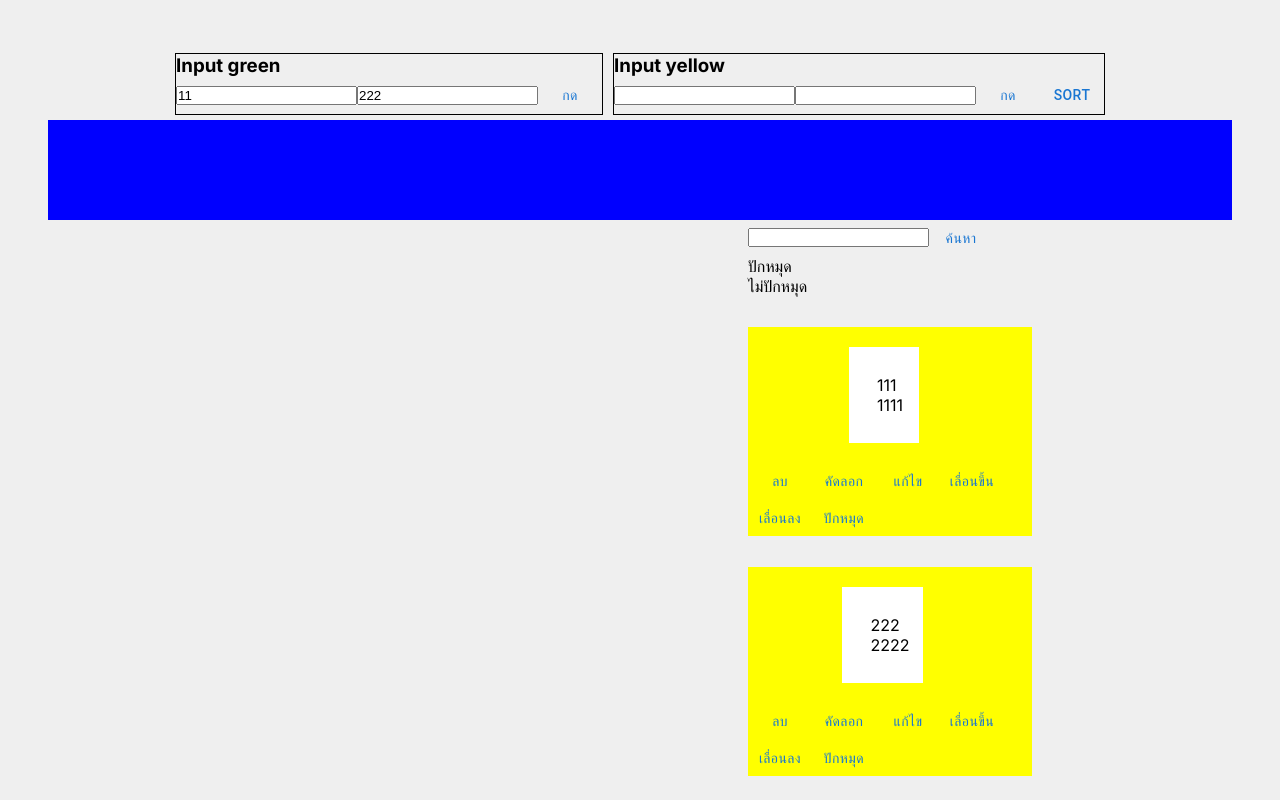
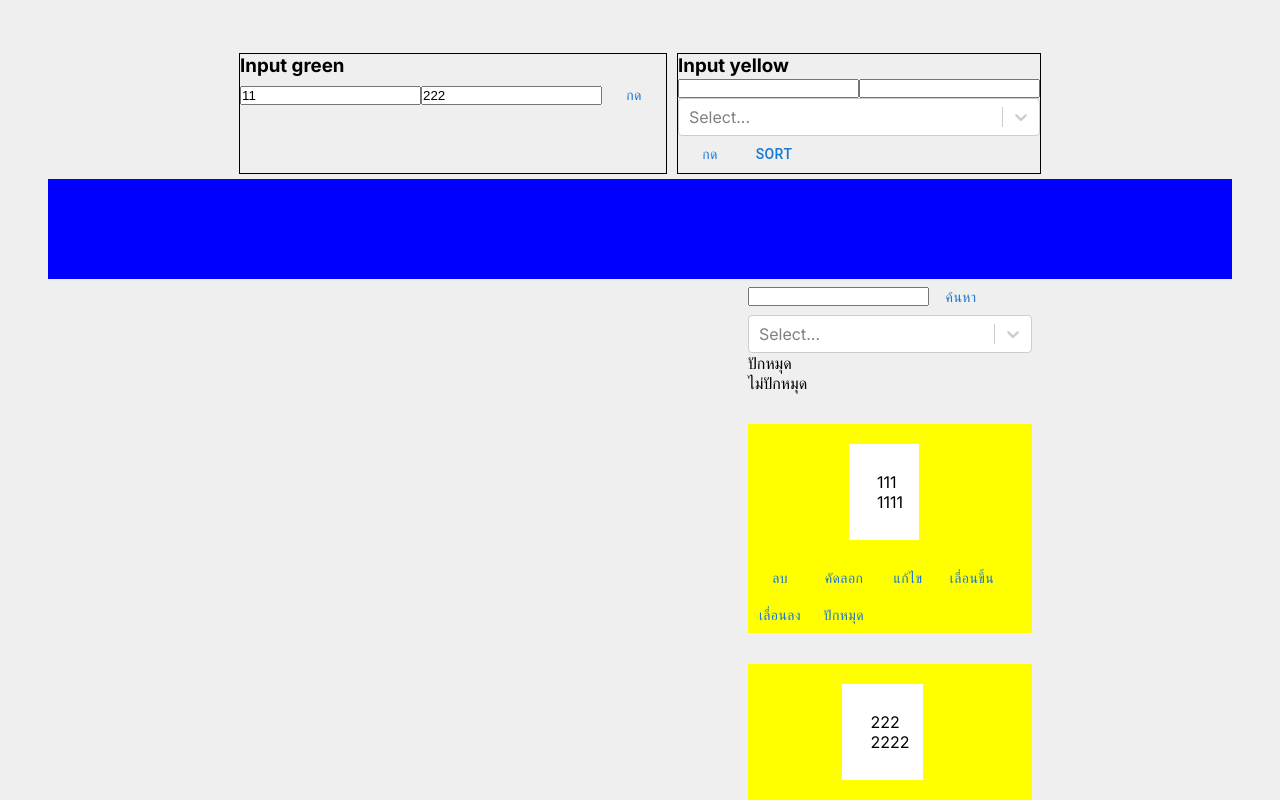
Before and after one commit to Chaipawat/studyPjame, a Next.js app: page / in a window 1280 px wide. Shown: the top 800 px of the page. Built offline with nearby package versions, Linux system fonts and the light colour scheme.

Commit message:
update namearttibute & Selectsearch

```diff
--- a/containers/Green/index.js
+++ b/containers/Green/index.js
@@ -10,7 +10,7 @@ function Showtitle({ text, content }) {
   );
 }
 
-function greenshow({ arrgreen, setArrgreen }) {
+function greenshow({ arrGreen, setArrgreen }) {
 
 
   // useEffect(() => {
@@ -19,7 +19,7 @@ function greenshow({ arrgreen, setArrgreen }) {
 
   return (
     <>
-      {arrgreen.map((obj, index) => {
+      {arrGreen.map((obj, index) => {
         return (
           <div style={{ background: obj.background, marginTop: obj.marginTop }}>
             {greenBox1(obj)}
--- a/containers/Yellow/index.js
+++ b/containers/Yellow/index.js
@@ -2,6 +2,7 @@ import React, { useState, useEffect } from "react";
 import Title from "../../components/Text/Title";
 import { Grid, Box, Button } from "@mui/material";
 import { pink } from "@mui/material/colors";
+import Select from 'react-select'
 
 function ShowYellow({ text, content, isfix }) {
   return (
@@ -13,25 +14,28 @@ function ShowYellow({ text, content, isfix }) {
 
 function Yellow2({
   form,
-  arrtemp,
+  arrTemp,
   setArrtemp,
-  setInput1,
-  setInput2,
+  setInputYel1,
+  setInputYel2,
   setEditmode,
   setEditindex,
-  arrpin,
+  arrPin,
   setPin,
-  loaddata,
+  loadDataArr,
+  options,
+  selectedOption,
+  setSelectedOption
 }) {
 
-  const [searchinput, setSearch] = useState("");
+  const [searchInput, setSearch] = useState("");
 
   useEffect(() => {
-    console.log("arrtemp : ", arrtemp);
-  }, [arrtemp]);
+    console.log("arrTemp : ", arrTemp);
+  }, [arrTemp]);
 
   function deletearr(index2) {
-    let newarrtemp = [];
+    let newarrTemp = [];
 
     // for (let i = 0; i < arrtemp.length; i++) {
     //   console.log("arrtemp[i] : " ,i, arrtemp[i])
@@ -39,49 +43,49 @@ function Yellow2({
     //     newarrtemp.push(arrtemp[i]);
     //   }
     // }
-    arrtemp.map((obj, index) => {
+    arrTemp.map((obj, index) => {
       if (index2 !== index) {
-        newarrtemp.push(obj);
+        newarrTemp.push(obj);
       }
     });
 
     // setArrtemp(arrtemp.filter((obj,index) => index2 != index))
 
-    setArrtemp(newarrtemp);
-    arrtemp.map((obj, index) => {
+    setArrtemp(newarrTemp);
+    arrTemp.map((obj, index) => {
       console.log("obj ", index, obj);
     });
     // console.log("arrt : ", arrtemp);
   }
 
   function clone(index3) {
-    let newclone = [...arrtemp];
-    let temp = arrtemp.find((obj, index) => index3 === index); //find หา index เก็บลง temp
+    let newClone = [...arrTemp];
+    let temp = arrTemp.find((obj, index) => index3 === index); //find หา index เก็บลง temp
 
-    let filterTemp = arrtemp.filter((obj) => obj.input2.includes(temp.input2)); //incldes => หาคำที่อยู่ข้างใน หาว่ามี input 2 กี่ตัว มีมากกว่าหนึ่งตัว
+    let filterTemp = arrTemp.filter((obj) => obj.inputYel2.includes(temp.inputYel2)); //incldes => หาคำที่อยู่ข้างใน หาว่ามี input 2 กี่ตัว มีมากกว่าหนึ่งตัว
 
     if (filterTemp.length > 1) {
       //เช็คความยาวถ้ามีมากกว่า 1 เช่น {123,123-COPY} ให้ต่อ -COPY + จำนวนเข้าไป
-      newclone.push({
+      newClone.push({
         ...temp,
-        input2: temp.input2 + "-COPY" + filterTemp.length,
+        inputYel2: temp.inputYel2 + "-COPY" + filterTemp.length,
       });
     } else if (filterTemp.length == 1) {
       //ถ้ามีแค่ 1 {123} ให้ต่อแค่ -COPY
-      newclone.push({ ...temp, input2: temp.input2 + "-COPY" });
+      newClone.push({ ...temp, inputYel2: temp.inputYel2 + "-COPY" });
     }
 
-    setArrtemp(newclone);
+    setArrtemp(newClone);
   }
 
   function edit(index2) {
     let newarrtemp2 = [];
 
-    arrtemp.map((obj, index) => {
+    arrTemp.map((obj, index) => {
       if (index2 == index) {
         // newarrtemp.push(obj);
-        setInput1(obj.input1);
-        setInput2(obj.input2);
+        setInputYel1(obj.inputYel1);
+        setInputYel2(obj.inputYel2);
         setEditindex(index2);
 
         // newarrtemp2.push(obj);
@@ -93,9 +97,9 @@ function Yellow2({
 
   function top(index3) {
     if (index3 > 0) {
-      let newclone = [...arrtemp];
-      let tempnow = arrtemp.find((obj, index) => index3 === index); //เช็คค่าตัวที่กด
-      let temppre = arrtemp.find((obj, index) => index3 - 1 === index); //เช็คค่าข้างบน
+      let newclone = [...arrTemp];
+      let tempnow = arrTemp.find((obj, index) => index3 === index); //เช็คค่าตัวที่กด
+      let temppre = arrTemp.find((obj, index) => index3 - 1 === index); //เช็คค่าข้างบน
 
       newclone[index3 - 1] = tempnow;
       newclone[index3] = temppre;
@@ -105,10 +109,10 @@ function Yellow2({
   }
 
   function down(index3) {
-    if (index3 < arrtemp.length - 1) {
-      let newclone = [...arrtemp];
-      let tempnow = arrtemp.find((obj, index) => index3 === index); //เช็คค่าตัวที่กด
-      let tempnext = arrtemp.find((obj, index) => index3 + 1 === index); //เช็คค่าข้างบน
+    if (index3 < arrTemp.length - 1) {
+      let newclone = [...arrTemp];
+      let tempnow = arrTemp.find((obj, index) => index3 === index); //เช็คค่าตัวที่กด
+      let tempnext = arrTemp.find((obj, index) => index3 + 1 === index); //เช็คค่าข้างบน
 
       newclone[index3] = tempnext;
       newclone[index3 + 1] = tempnow;
@@ -118,10 +122,10 @@ function Yellow2({
   }
 
   function pin(index3) {
-    let newpin = [...arrpin];
+    let newpin = [...arrPin];
     let newarrtemp = [];
 
-    arrtemp.map((obj, index) => {
+    arrTemp.map((obj, index) => {
       if (index3 !== index) {
         newarrtemp.push(obj);
       } else {
@@ -135,10 +139,10 @@ function Yellow2({
   }
 
   function unpin(index3) {
-    let newarr = [...arrtemp];
+    let newarr = [...arrTemp];
     let newpintemp = [];
 
-    arrpin.map((obj, index) => {
+    arrPin.map((obj, index) => {
       if (index3 !== index) {
         newpintemp.push(obj);
       } else {
@@ -150,31 +154,45 @@ function Yellow2({
     setPin(newpintemp);
   }
 
-  function search(inputsearch){
+  function search(inputSearch){
 
-    if(inputsearch){
-      let filterTemp = arrtemp.filter((obj) => obj.input1.includes(inputsearch));
+    if(inputSearch){
+      let filterTemp = arrTemp.filter((obj) => obj.inputYel1.includes(inputSearch));
       setArrtemp(filterTemp);
     }else{
-      loaddata()
+      loadDataArr()
     }
   }
+
+  useEffect(()=>{
+    if(selectedOption){
+      if(selectedOption.value == "-"){
+        console.log("pass -")
+        loadDataArr()
+      }else{
+        let filterTemp = arrTemp.filter((obj) => obj.tag.includes(selectedOption.value));
+        setArrtemp(filterTemp);
+      }
+    }
+
+  },[selectedOption])
 
   return (
     <>
       <div>
         <input
-          value={searchinput}
+          value={searchInput}
           onChange={(e) => {
             setSearch(e.target.value);
           }}
           type="text"
           name="name"
         />
-        <Button onClick={()=>search(searchinput)}> ค้นหา </Button>
+        <Button onClick={()=>search(searchInput)}> ค้นหา </Button>
+        <Select value={selectedOption} options={options} onChange={(v)=>setSelectedOption(v)} />
       </div>
       <div style={{ color: "#000000" }}>ปักหมุด</div>
-      {arrpin.map((obj, index) => {
+      {arrPin.map((obj, index) => {
         return (
           <div style={{ background: obj.background, marginTop: obj.marginTop }}>
             <Grid display={"flex"} justifyContent={"center"}>
@@ -193,7 +211,7 @@ function Yellow2({
       })}
 
       <div style={{ color: "#000000" }}>ไม่ปักหมุด</div>
-      {arrtemp.map((obj, index) => {
+      {arrTemp.map((obj, index) => {
         return (
           <div style={{ background: obj.background, marginTop: obj.marginTop }}>
             <Grid display={"flex"} justifyContent={"center"}>
@@ -253,8 +271,8 @@ function maparr(i, object) {
   return (
     <Box item md={6}>
       <ShowYellow
-        text={object.input1}
-        content={object.input2}
+        text={object.inputYel1}
+        content={object.inputYel2}
         isfix={object.isfix}
       />
     </Box>
--- a/package.json
+++ b/package.json
@@ -16,6 +16,7 @@
     "next": "13.4.1",
     "react": "^18.2.0",
     "react-dom": "^18.2.0",
+    "react-select": "^5.7.3",
     "styled-components": "^5.3.10"
   }
 }
--- a/pages/index.js
+++ b/pages/index.js
@@ -6,157 +6,168 @@ import { Inter } from "next/font/google";
 import styles from "@/styles/Home.module.css";
 import Green from "../containers/Green";
 import Yellow from "../containers/Yellow";
+import Select from 'react-select'
 
 const inter = Inter({ subsets: ["latin"] });
 
 export default function Home() {
-  const [input1, setInput1] = useState("");
-  const [input2, setInput2] = useState("");
+  const [inputYel1, setInputYel1] = useState("");
+  const [inputYel2, setInputYel2] = useState("");
+  const [inputA, setInputA] = useState("");
+  const [inputB, setInputB] = useState("");
+
   const [inputG1, setinputG1] = useState("11");
   const [inputG2, setinputG2] = useState("222");
   const [inputG3, setinputG3] = useState("33");
   const [inputG4, setinputG4] = useState("444");
 
-  let arr = [
+  let arrData = [
     {
-        "id": 1,
-        "background": "yellow",
-        "marginTop": "11%",
-        "input1": "111",
-        "input2": "1111",
-        "isfix": true
+      id: 1,
+      background: "yellow",
+      marginTop: "11%",
+      inputYel1: "111",
+      inputYel2: "1111",
+      isfix: true,
+      tag: "A"
     },
     {
-        "id": 2,
-        "background": "yellow",
-        "marginTop": "11%",
-        "input1": "222",
-        "input2": "2222",
-        "isfix": true
+      id: 2,
+      background: "yellow",
+      marginTop: "11%",
+      inputYel1: "222",
+      inputYel2: "2222",
+      isfix: true,
+      tag: "B"
     },
     {
-        "id": 3,
-        "background": "yellow",
-        "marginTop": "11%",
-        "input1": "333",
-        "input2": "333",
-        "isfix": true
+      id: 3,
+      background: "yellow",
+      marginTop: "11%",
+      inputYel1: "333",
+      inputYel2: "333",
+      isfix: true,
+      tag: "A"
     },
     {
-        "id": 4,
-        "background": "yellow",
-        "marginTop": "11%",
-        "input1": "444",
-        "input2": "444",
-        "isfix": true
-    }
+      id: 4,
+      background: "yellow",
+      marginTop: "11%",
+      inputYel1: "444",
+      inputYel2: "444",
+      isfix: true,
+      tag: "B"
+    },
+  ];
+
+  const [selectedOption, setSelectedOption] = useState(null);
+
+  const options = [
+    { value: '-', label: '-' },
+    { value: 'A', label: 'A' },
+    { value: 'B', label: 'B' }
   ]
 
-  const [editmode, setEditmode] = useState(false);
-  const [sortmode, setSortmode] = useState(true);
+  const [editMode, setEditmode] = useState(false);
+  const [sortMode, setSortmode] = useState(true);
 
-  const [arrtemp, setArrtemp] = useState([]);
-  const [arrpin, setPin] = useState([]);
+  const [arrTemp, setArrtemp] = useState([]);
+  const [arrPin, setPin] = useState([]);
 
-  const [arrgreen, setArrgreen] = useState([]);
+  const [arrGreen, setArrgreen] = useState([]);
 
-  const [editindex, setEditindex] = useState("");
+  const [editIndex, setEditindex] = useState("");
 
   const handleSubmit = (event) => {
     event.preventDefault();
 
     let newObject = null;
 
-    if (input1 !== "" && input2 !== "") {
+    if (inputYel1 !== "" && inputYel2 !== "") {
       newObject = {
-        id: arrtemp.length + 1,
+        id: arrTemp.length + 1,
         background: "yellow",
         marginTop: "11%",
-        input1: input1,
-        input2: input2,
+        inputYel1: inputYel1,
+        inputYel2: inputYel2,
         isfix: true,
+        tag:selectedOption.value,
       };
     }
     if (newObject) {
       setArrtemp((prevState) => [...prevState, newObject]);
     }
-    setInput1("");
-    setInput2("");
+    setInputYel1("");
+    setInputYel2("");
   };
 
   const handleEdit = (event) => {
     event.preventDefault();
 
-    let newclone = [...arrtemp]; //เก็บค่าเก่าไว้ก่อน
-    let temp = arrtemp.find((obj, index) => editindex === index); //เอา temp มาเพื่อหาตำแหน่งของค่าที่จะแก้ไข
+    let newclone = [...arrTemp]; //เก็บค่าเก่าไว้ก่อน
+    let temp = arrTemp.find((obj, index) => editIndex === index); //เอา temp มาเพื่อหาตำแหน่งของค่าที่จะแก้ไข
 
-    if (input1 !== "" && input2 !== "") {
-      temp.input1 = input1; //เปลี่ยนค่า
-      temp.input2 = input2; //เปลี่ยนค่า
+    if (inputYel1 !== "" && inputYel2 !== "") {
+      temp.inputYel1 = inputYel1; //เปลี่ยนค่า
+      temp.inputYel2 = inputYel2; //เปลี่ยนค่า
     }
 
-    newclone[editindex] = temp;
+    newclone[editIndex] = temp;
 
     setEditindex(null);
-    setInput1("");
-    setInput2("");
+    setInputYel1("");
+    setInputYel2("");
     setArrtemp(newclone);
     setEditmode(false);
   };
 
   useEffect(() => {
-    console.log("input :  ", input1, input2);
+    console.log("input :  ", inputYel1, inputYel2);
   }, []);
 
-  function sortAtoZ(e) {
-    let arrsort = [...arrtemp];
-    let compare = "";
+  function sort_AtoZ(bool) {
+    let arrSort = [...arrTemp];
+    let Compare = "";
 
     {
-      e == true
-        ? (compare = (a, b) =>
-            a.input1 < b.input1 ? -1 : a.input1 > b.input1 ? 1 : 0) //sort A to Z
-        : (compare = (a, b) =>
-            a.input1 > b.input1 ? -1 : a.input1 < b.input1 ? 1 : 0); //sort Z to A
+      bool == true
+        ? (Compare = (a, b) =>
+            a.inputYel1 < b.inputYel1 ? -1 : a.inputYel1 > b.inputYel1 ? 1 : 0) //sort A to Z
+        : (Compare = (a, b) =>
+            a.inputYel1 > b.inputYel1 ? -1 : a.inputYel1 < b.inputYel1 ? 1 : 0); //sort Z to A
     }
 
-    arrsort.sort(compare); //set arrsort ให้ทำงานตาม compare ด้านบน
-    setArrtemp(arrsort); // set ค่ากลับเข้า arr เดิม
+    arrSort.sort(Compare); //set arrsort ให้ทำงานตาม compare ด้านบน
+    setArrtemp(arrSort); // set ค่ากลับเข้า arr เดิม
 
     {
-      !sortmode ? setSortmode(true) : setSortmode(false);
+      !sortMode ? setSortmode(true) : setSortmode(false);
     }
   }
 
   const handleSubGreen = (event) => {
-      let newGreen = null
+    let newGreen = null;
     newGreen = {
-        id: arrtemp.length + 1,
+      id: arrTemp.length + 1,
       background: "green",
       marginTop: "5%",
       title: inputG1,
       content: inputG2,
       head: inputG3,
       body: inputG4,
-      }
+    };
     if (newGreen) {
       setArrgreen((prevState) => [...prevState, newGreen]);
     }
   };
 
-  function loaddata(){
-    setArrtemp(arr)
+  function loadDataArr() {
+    setArrtemp(arrData);
   }
 
   useEffect(() => {
-    loaddata()
+    loadDataArr();
   }, []);
-
-  // useEffect(() => {
-  //   if(arrtemp){
-  //     arr = arrtemp
-  //   }
-  // }, [arrtemp]);
 
   return (
     <>
@@ -193,51 +204,54 @@ export default function Home() {
               {/* <Button onClick={() => sortAtoZ(sortmode)}>sort </Button> */}
             </form>
 
-            { /* ////////////////////////////// */}
+            {/* ////////////////////////////// */}
             <form
-              onSubmit={editmode ? handleEdit : handleSubmit}
+              onSubmit={editMode ? handleEdit : handleSubmit}
               style={{ border: "1px solid #000000", margin: 5 }}
             >
               <h3 style={{ color: "#000000" }}>Input yellow</h3>
               <input
-                value={input1}
+                value={inputYel1}
                 onChange={(e) => {
-                  setInput1(e.target.value);
+                  setInputYel1(e.target.value);
                 }}
                 type="text"
                 name="name"
               />
 
               <input
-                value={input2}
+                value={inputYel2}
                 onChange={(e) => {
-                  setInput2(e.target.value);
+                  setInputYel2(e.target.value);
                 }}
                 type="text"
                 name="name"
               />
-
-              <Button type="submit">{editmode ? "แก้ไข" : "กด"} </Button>
-              <Button onClick={() => sortAtoZ(sortmode)}>sort </Button>
+              <Select value={selectedOption} options={options} onChange={(v)=>setSelectedOption(v)} />
+              <Button type="submit">{editMode ? "แก้ไข" : "กด"} </Button>
+              <Button onClick={() => sort_AtoZ(sortMode)}>sort </Button>
             </form>
           </div>
 
           <div className={`${styles.background}`}></div>
           <Grid container spacing={2}>
             <Grid item md={7}>
-              <Green arrgreen={arrgreen} setArrgreen={setArrgreen} />
+              <Green arrGreen={arrGreen} setArrgreen={setArrgreen} />
             </Grid>
             <Grid item md={3}>
               <Yellow
-                arrtemp={arrtemp}
+                arrTemp={arrTemp}
                 setArrtemp={setArrtemp}
-                setInput1={setInput1}
-                setInput2={setInput2}
+                setInputYel1={setInputYel1}
+                setInputYel2={setInputYel2}
                 setEditmode={setEditmode}
                 setEditindex={setEditindex}
-                arrpin = {arrpin}
-                setPin = {setPin}
-                loaddata = {loaddata}
+                arrPin={arrPin}
+                setPin={setPin}
+                loadDataArr={loadDataArr}
+                options={options}
+                selectedOption={selectedOption}
+                setSelectedOption={setSelectedOption}
               />
             </Grid>
           </Grid>
```
Also changed, not shown: 1 other file (tests, documents, lock files or other folders). Lines whose indentation alone changed are shown as unchanged.
